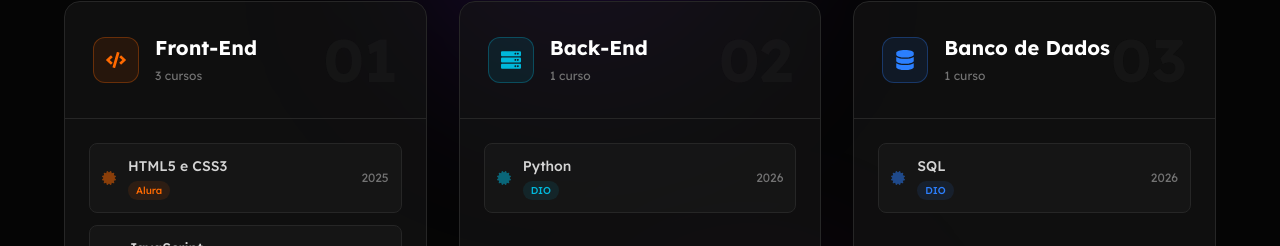
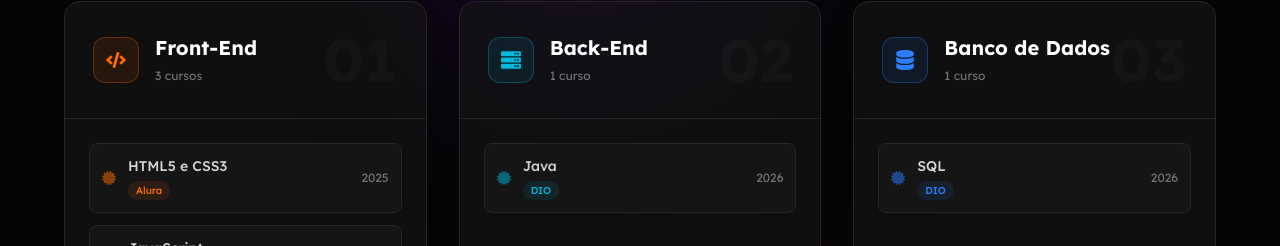
Before and after one commit to MatheusOtho/Portf-lioV2, a React (Vite) app: page / in a window 1280 px wide. Shown: the part 3787-4033 px from the top of the page. Built offline with nearby package versions, Linux system fonts and the light colour scheme.

Commit message:
arrumando de python para java

```diff
--- a/src/components/certificados.jsx
+++ b/src/components/certificados.jsx
@@ -20,7 +20,7 @@ const certifications = [
     bgColor: "bg-cyan-500/10",
     borderColor: "border-cyan-500/30",
     courses: [
-      { name: "Python", platform: "DIO", year: "2026" },
+      { name: "Java", platform: "DIO", year: "2026" },
     ],
   },
   {
```
